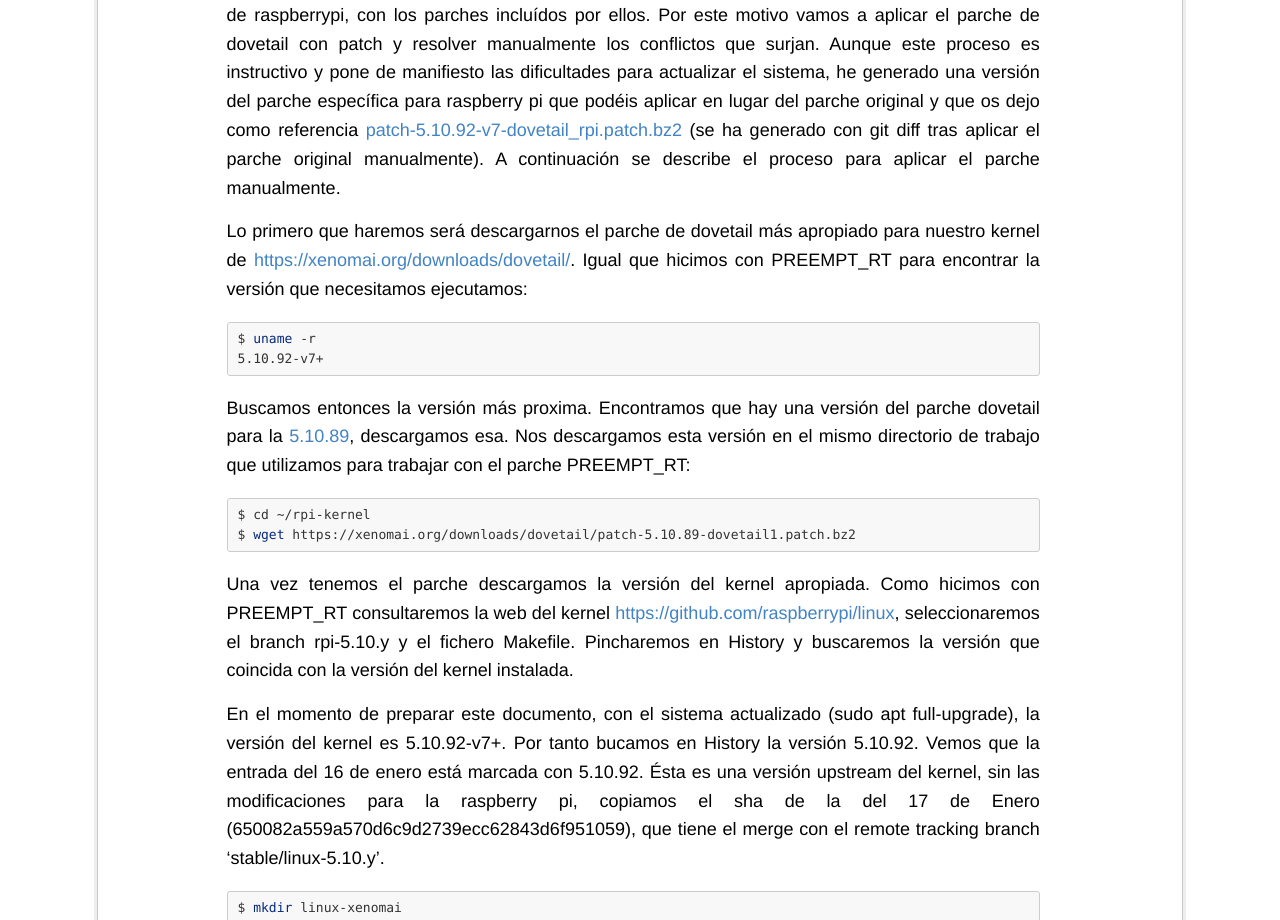
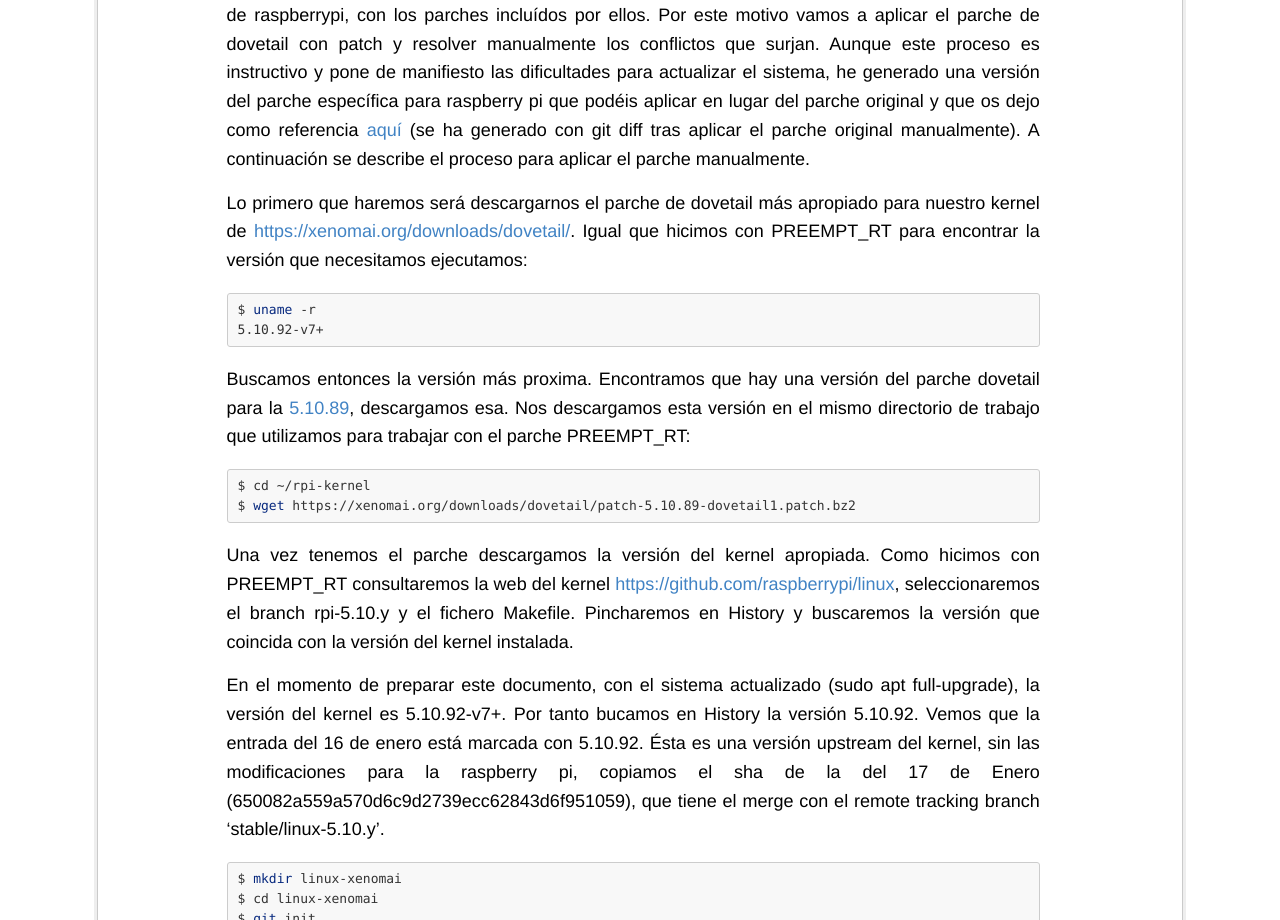
Before and after one commit to tenllado/linux-rt-docs, a plain HTML site: page parcheado_xenomai.html in a window 1280 px wide. Shown: the part 997-1917 px from the top of the page. Drawn offline with Linux system fonts and the light colour scheme.

Commit message:
corrección enlace a parche para rpi

```diff
--- a/parcheado_xenomai.html
+++ b/parcheado_xenomai.html
@@ -959,7 +959,7 @@ font-size: 12px
 <p>En nuestro caso tenemos un kernel 5.10, tenemos que usar Dovetail.</p>
 <h1 data-number="2" id="parche-para-dovetail"><span class="header-section-number">2</span> Parche para Dovetail</h1>
 <p>La información oficial para la instalación de estos parches se mantiene en una wiki accesible en <a href="https://source.denx.de/Xenomai/xenomai/-/wikis/home">https://source.denx.de/Xenomai/xenomai/-/wikis/home</a>. El mantenimiento de esta wiki tiene algunos defectos, y en la fecha de redacción de este documento el procedimiento de instalación no está actualizado para dovetail.</p>
-<p>Aunque el proyecto xenomai viene con un script que aplica el parche dovetail, dicho parche sólo aplica sin problemas sobre un kernel vanilla. Sin embargo, a nosotros nos interesa parchear el kernel de raspberrypi, con los parches incluídos por ellos. Por este motivo vamos a aplicar el parche de dovetail con patch y resolver manualmente los conflictos que surjan. Aunque este proceso es instructivo y pone de manifiesto las dificultades para actualizar el sistema, he generado una versión del parche específica para raspberry pi que podéis aplicar en lugar del parche original y que os dejo como referencia <a href="aquí">patch-5.10.92-v7-dovetail_rpi.patch.bz2</a> (se ha generado con git diff tras aplicar el parche original manualmente). A continuación se describe el proceso para aplicar el parche manualmente.</p>
+<p>Aunque el proyecto xenomai viene con un script que aplica el parche dovetail, dicho parche sólo aplica sin problemas sobre un kernel vanilla. Sin embargo, a nosotros nos interesa parchear el kernel de raspberrypi, con los parches incluídos por ellos. Por este motivo vamos a aplicar el parche de dovetail con patch y resolver manualmente los conflictos que surjan. Aunque este proceso es instructivo y pone de manifiesto las dificultades para actualizar el sistema, he generado una versión del parche específica para raspberry pi que podéis aplicar en lugar del parche original y que os dejo como referencia <a href="patch-5.10.92-v7-dovetail_rpi.patch.bz2">aquí</a> (se ha generado con git diff tras aplicar el parche original manualmente). A continuación se describe el proceso para aplicar el parche manualmente.</p>
 <p>Lo primero que haremos será descargarnos el parche de dovetail más apropiado para nuestro kernel de <a href="https://xenomai.org/downloads/dovetail/">https://xenomai.org/downloads/dovetail/</a>. Igual que hicimos con PREEMPT_RT para encontrar la versión que necesitamos ejecutamos:</p>
 <div class="sourceCode" id="cb1"><pre class="sourceCode bash"><code class="sourceCode bash"><span id="cb1-1"><a href="#cb1-1" aria-hidden="true"></a>$ <span class="fu">uname</span> -r</span>
 <span id="cb1-2"><a href="#cb1-2" aria-hidden="true"></a><span class="ex">5.10.92-v7+</span></span></code></pre></div>
```
Also changed, not shown: 3 other files.
